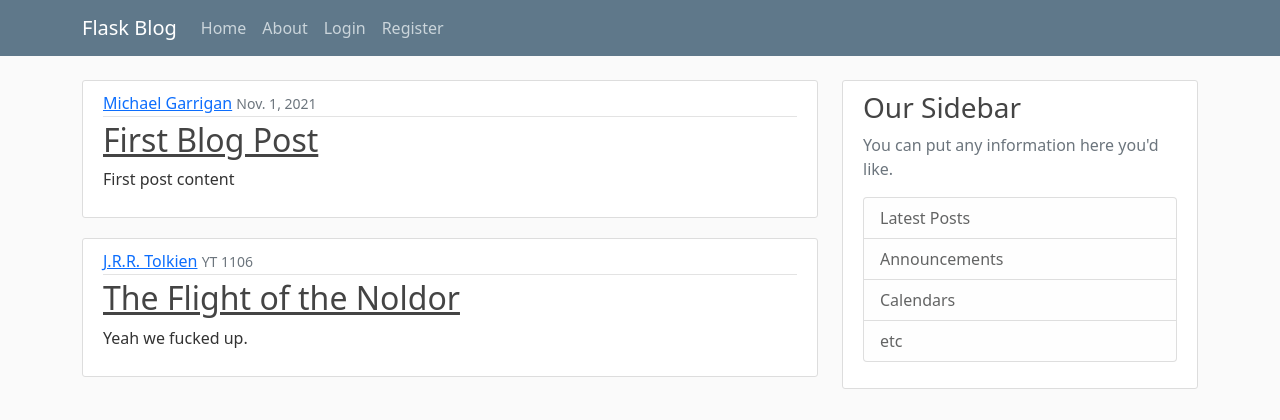
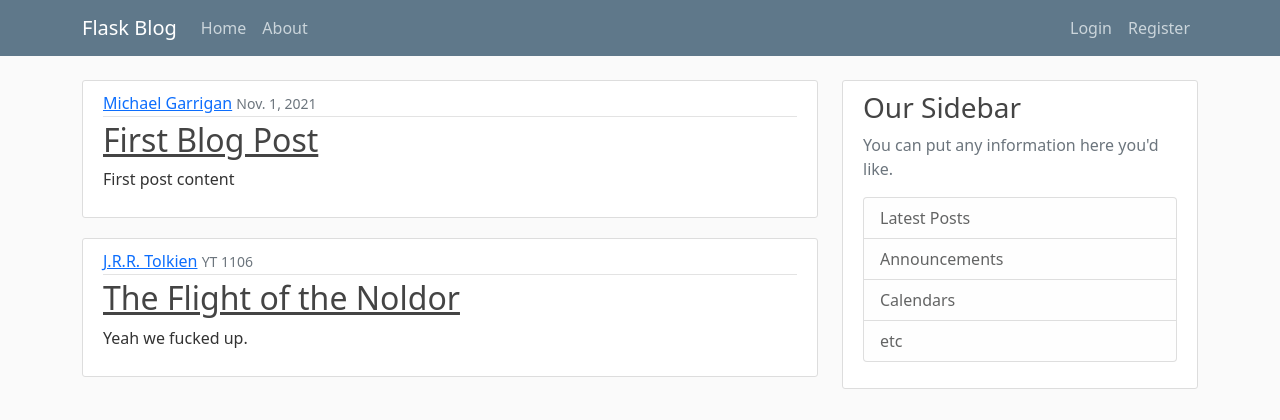
Before and after one commit to MJGarrigan21/flask-blog, a Flask app: page / in a window 1280 px wide. Shown: the top 420 px of the page. Run offline with Flask 2, Linux system fonts and the light colour scheme; parts of the project's set-up code (start-up, migrations or seed data) failed here and were passed over.

Commit message:
fixed navbar right side.

```diff
--- a/flaskapp/templates/layout.html
+++ b/flaskapp/templates/layout.html
@@ -27,12 +27,12 @@
               <span class="navbar-toggler-icon"></span>
             </button>
             <div class="collapse navbar-collapse" id="navbarToggle">
-              <div class="navbar-nav mr-auto">
+              <div class="navbar-nav me-auto">
                 <a class="nav-item nav-link" href="{{ url_for('home') }}">Home</a>
                 <a class="nav-item nav-link" href="{{ url_for('about') }}">About</a>
               </div>
               <!-- Navbar Right Side -->
-              <div class="navbar-nav">
+              <div class="navbar-nav navbar-right">
                 {% if current_user.is_authenticated %}
                   <a class="nav-item nav-link" href="{{ url_for('logout') }}">Logout</a>
                 {% else %}
```
